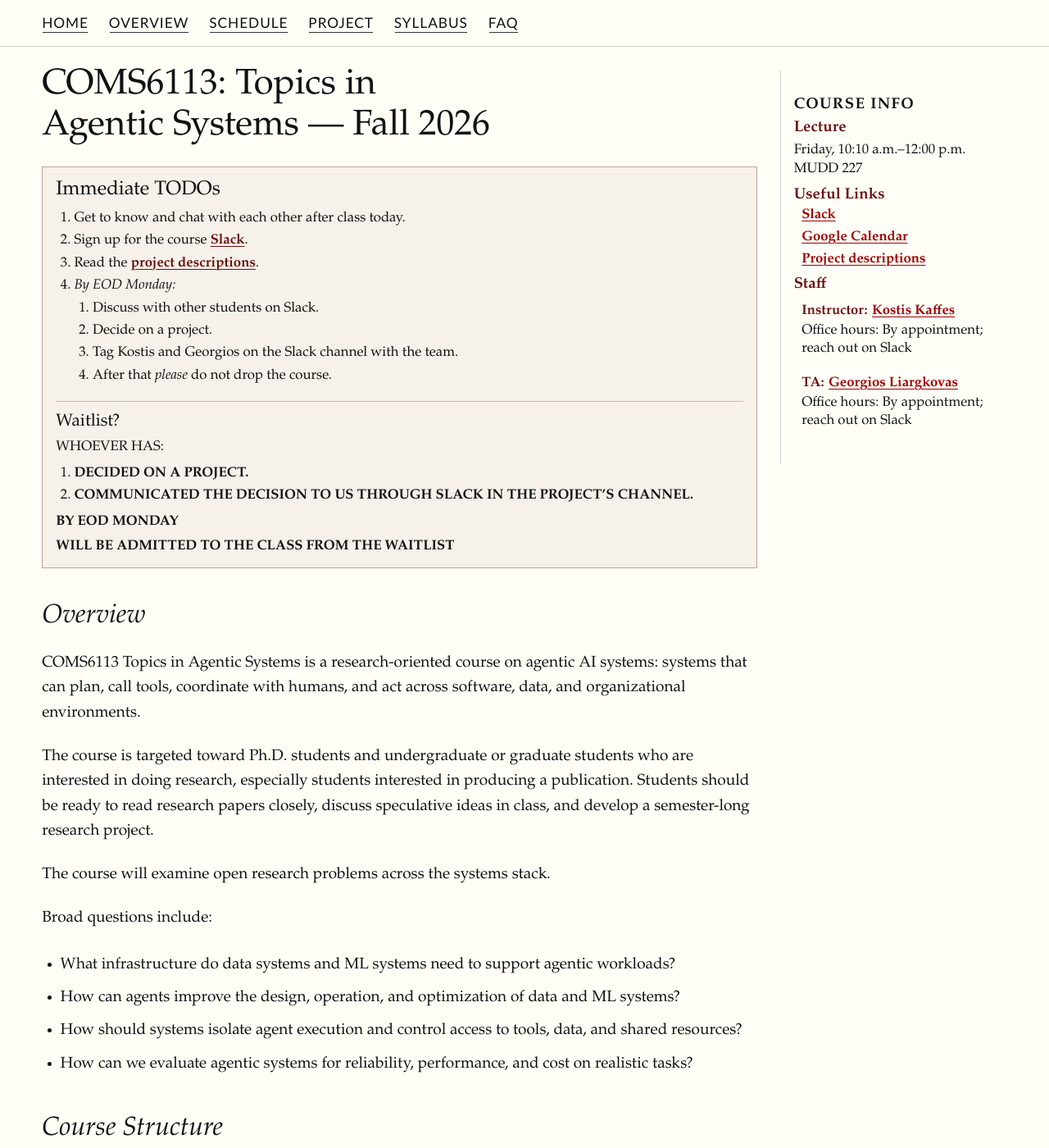
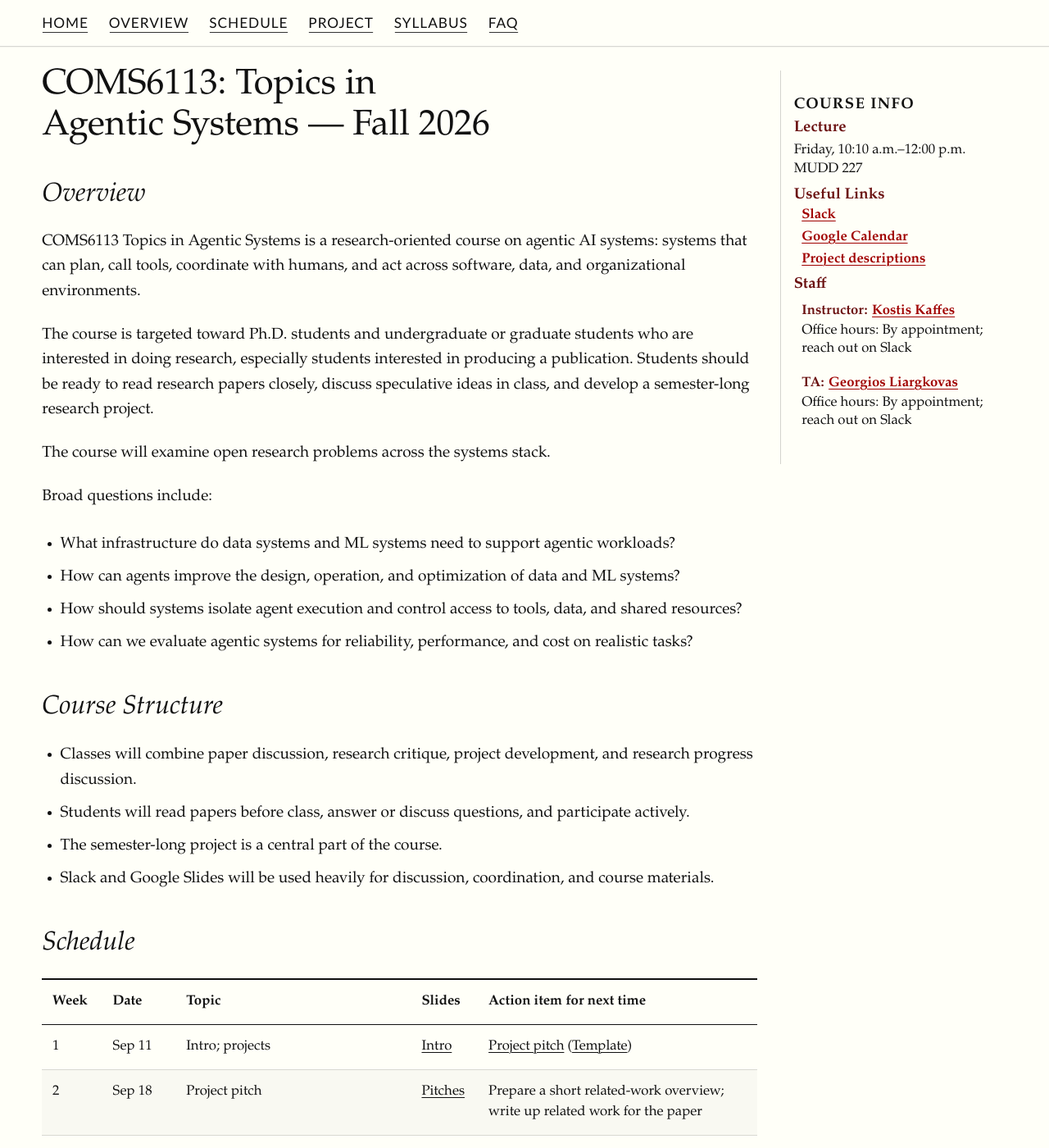
Before and after one commit to Columbia-DAP-Lab/agentic-systems, a Jekyll site: the page docs/index.html, which Jekyll copies as it is, in a window 1280 px wide and 1400 px high. Shown: the whole window at 82% size. Built offline with Jekyll 4.4.1, drawn with Linux system fonts in a browser that asks for light colours.

Commit message:
Pitch slides

```diff
--- a/docs/index.html
+++ b/docs/index.html
@@ -39,39 +39,6 @@
     <main class="course-shell">
       <article class="group">
         <h1 id="coms6113-topics-in-agentic-systems--fall-2026">COMS6113: Topics in Agentic Systems — Fall 2026</h1>
-
-<div class="course-notice immediate-todos">
-
-  <h2 id="immediate-todos">Immediate TODOs</h2>
-
-  <ol>
-    <li>Get to know and chat with each other after class today.</li>
-    <li>Sign up for the course <a href="https://join.slack.com/t/coms6113topic-zqd9570/shared_invite/zt-46z5wa0s6-ZrmfU4j9bF7SKYD3MgqW6g">Slack</a>.</li>
-    <li>Read the <a href="https://docs.google.com/document/d/1Vl1rhJXF3YNbMzYxPTASYBiAOf5wzyHQn6gyN5LZJmU/edit?usp=sharing">project descriptions</a>.</li>
-    <li><em>By EOD Monday:</em>
-      <ol>
-        <li>Discuss with other students on Slack.</li>
-        <li>Decide on a project.</li>
-        <li>Tag Kostis and Georgios on the Slack channel with the team.</li>
-        <li>After that <em>please</em> do not drop the course.</li>
-      </ol>
-    </li>
-  </ol>
-
-  <h3 id="waitlist">Waitlist?</h3>
-
-  <p>WHOEVER HAS:</p>
-
-  <ol>
-    <li><strong>DECIDED ON A PROJECT.</strong></li>
-    <li><strong>COMMUNICATED THE DECISION TO US THROUGH SLACK IN THE PROJECT’S CHANNEL.</strong></li>
-  </ol>
-
-  <p><strong>BY EOD MONDAY</strong></p>
-
-  <p><strong>WILL BE ADMITTED TO THE CLASS FROM THE WAITLIST</strong></p>
-
-</div>
 
 <h2 id="overview">Overview</h2>
 
@@ -127,7 +94,7 @@
         <td>2</td>
         <td>Sep 18</td>
         <td>Project pitch</td>
-        <td><a href="/agentic-systems/assets/slides/project-pitches.pdf">Project pitches</a></td>
+        <td><a href="/agentic-systems/assets/slides/project-pitches.pdf">Pitches</a></td>
         <td>Prepare a short related-work overview; write up related work for the paper</td>
       </tr>
       <tr>
```
Also changed, not shown: index.md (+1 -28 lines).
